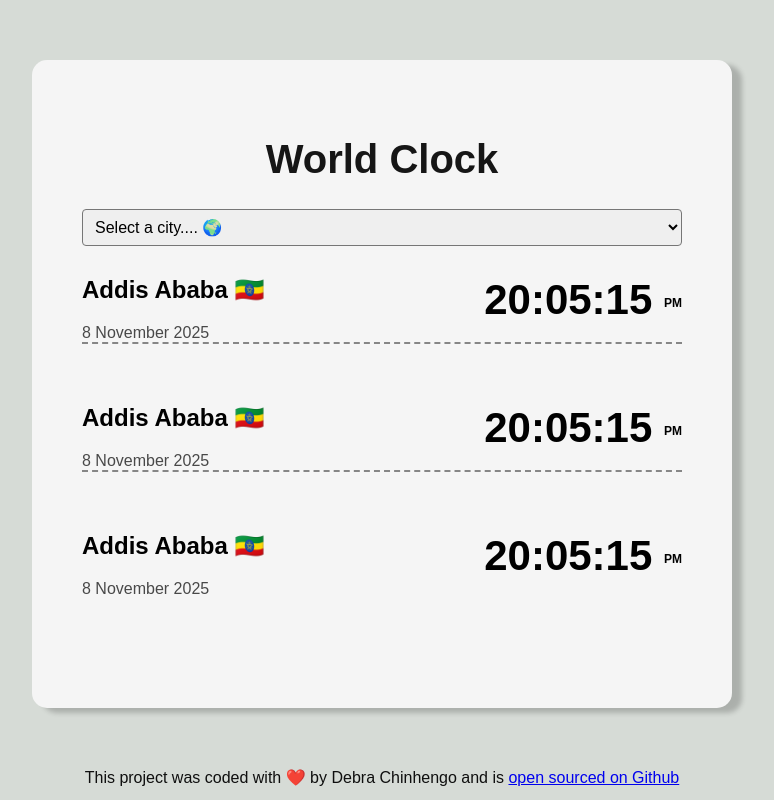
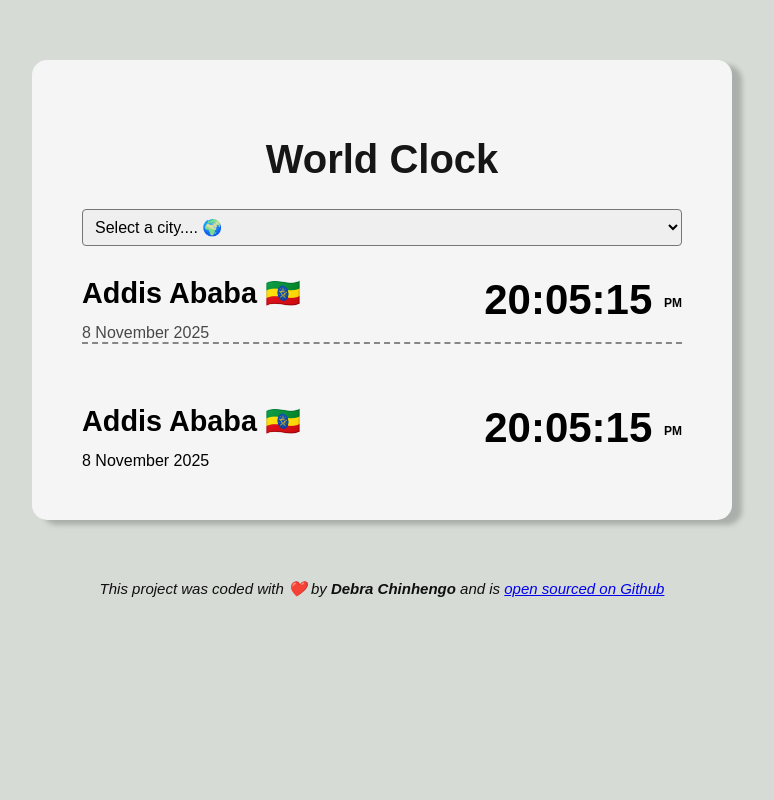
Before and after one commit to DebraChinhengo/World-Clock, a plain HTML site: page index.html in a window 1280 px wide. Shown: the whole page, without its empty margins (258-1032 px from the left). Drawn offline with Linux system fonts and the light colour scheme.

Commit message:
Re-arranged CSS

```diff
--- a/css/style.css
+++ b/css/style.css
@@ -16,33 +16,6 @@ body {
   font-weight: 400;
 }
 
-.city {
-  display: flex;
-  justify-content: space-between;
-  padding-bottom: 0;
-}
-.date {
-  opacity: 0.7;
-  border-bottom: 2px dashed #585858;
-  margin-bottom: 60px;
-}
-
-.dateLast {
-  opacity: 0.7;
-  margin-bottom: 60px;
-}
-.time {
-  font-size: 42px;
-  font-weight: bold;
-}
-
-.time small {
-  font-size: 12px;
-  font-weight: normal;
-  vertical-align: middle;
-  font-weight: bold;
-}
-
 h1 {
   color: rgb(22, 22, 22);
   text-align: center;
@@ -57,11 +30,33 @@ h2 {
 select {
   font-family: inherit;
   font-size: 1em;
+  display: block;
+  width: 100%;
+  border-radius: 4px;
+  padding: 8px;
   margin-bottom: 30px;
 }
+.city {
+  display: flex;
+  justify-content: space-between;
+  font-size: larger;
+}
+.date {
+  opacity: 0.7;
+  border-bottom: 2px dashed #585858;
+  margin-bottom: 60px;
+}
 
-.city {
-  font-family: inherit;
+.time {
+  font-size: 42px;
+  font-weight: bold;
+}
+
+.time small {
+  font-size: 12px;
+  font-weight: normal;
+  vertical-align: middle;
+  font-weight: bold;
 }
 
 footer {
@@ -69,13 +64,6 @@ footer {
   text-align: center;
   font-family: inherit;
   margin-top: 20px;
+  font-size: 15px;
+  font-style: italic;
 }
-
-select {
-  font-family: inherit;
-  font-size: 1em;
-  display: block;
-  width: 100%;
-  border-radius: 4px;
-  padding: 8px;
-}
--- a/index.html
+++ b/index.html
@@ -47,16 +47,10 @@
         <h2>Addis Ababa 🇪🇹</h2>
         <div class="time">20:05:15 <small>PM</small></div>
       </div>
-      <div><div class="date">8 November 2025</div></div>
-
-      <div class="city">
-        <h2>Addis Ababa 🇪🇹</h2>
-        <div class="time">20:05:15 <small>PM</small></div>
-      </div>
-      <div><div class="dateLast">8 November 2025</div></div>
+      <div><div class="dates">8 November 2025</div></div>
     </div>
     <footer>
-      This project was coded with ❤️ by Debra Chinhengo and is
+      This project was coded with ❤️ by <strong>Debra Chinhengo</strong> and is
       <a href="https://github.com/DebraChinhengo/World-Clock" target="_blank">
         open sourced on Github</a
       >
```
